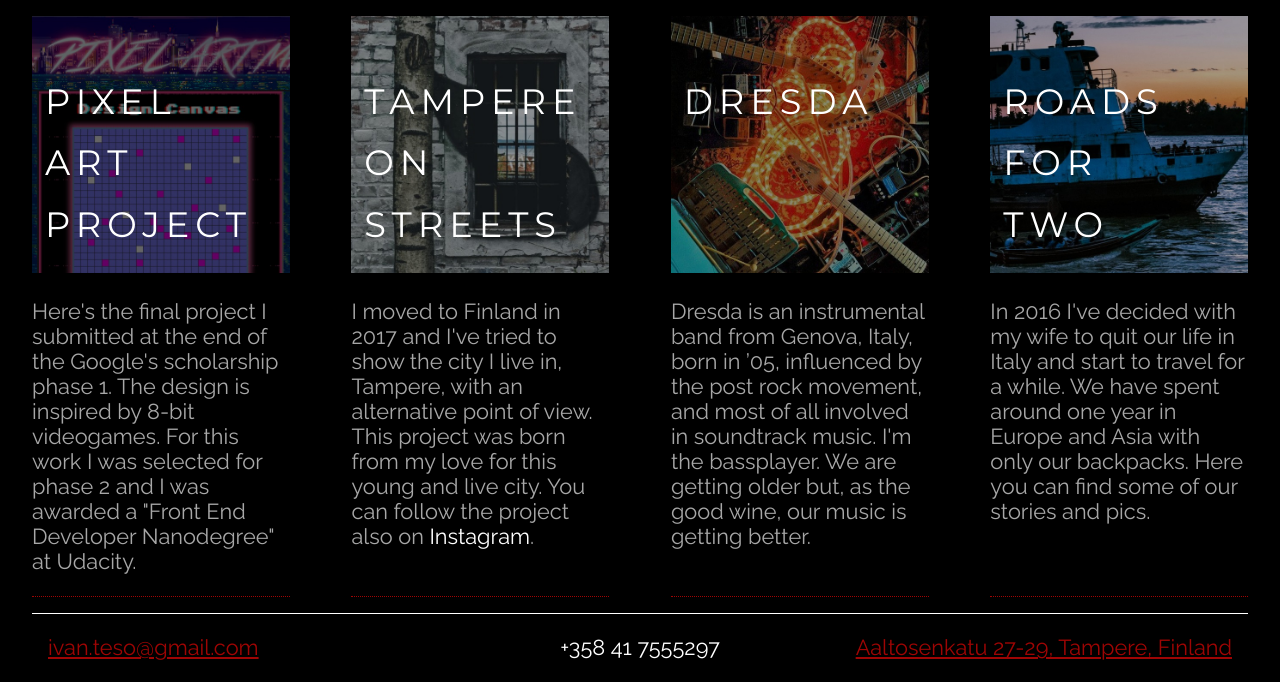
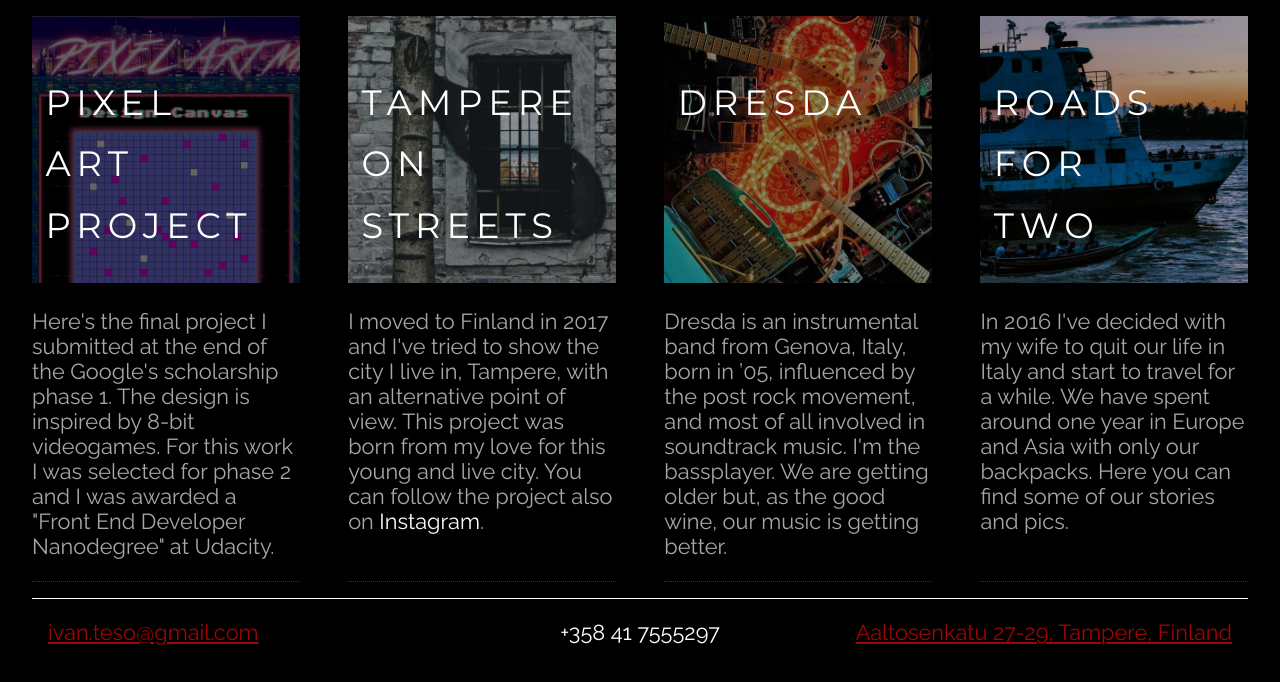
Before and after one commit to ivanteso/portfolio, a plain HTML site: page index.html in a window 1280 px wide. Shown: the part 679-1361 px from the top of the page. Drawn offline with Linux system fonts and the light colour scheme.

Commit message:
Made card widths wider to accomodate text inside

```diff
--- a/css/responsive.css
+++ b/css/responsive.css
@@ -230,7 +230,7 @@
   /* projects */
 
   .card {
-    width: 21.191135734%;
+    width: 22%;
     margin-bottom: 1em;
     border-top: 1px dotted #9e0504;
     border-bottom: 1px dotted #9e0504;
```
